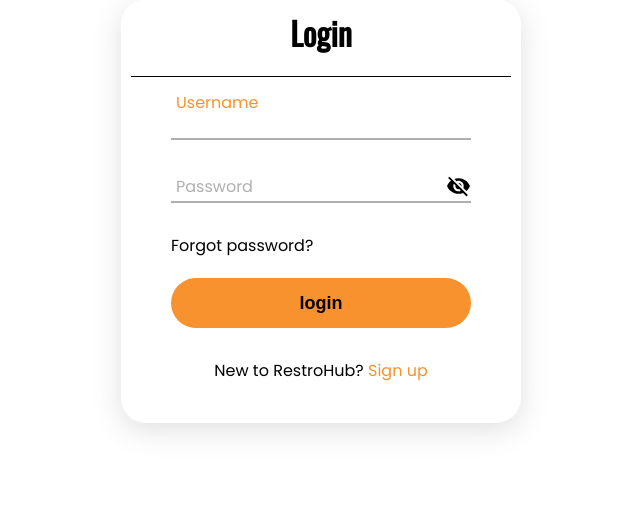
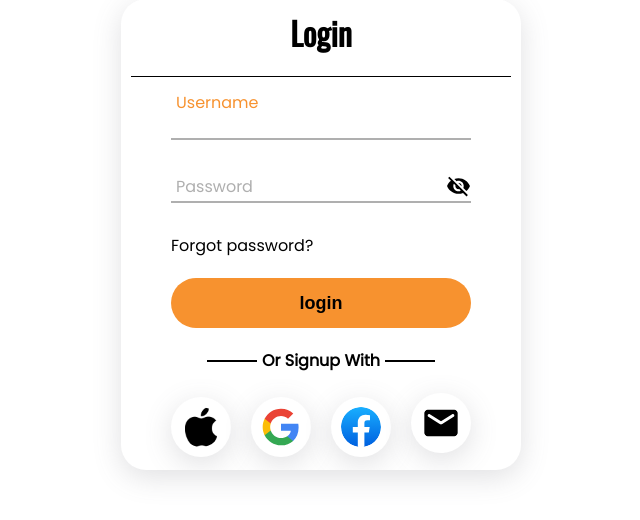
Before and after one commit to coderSuresh/online-food-ordering-system, a PHP site: page /php/customer_auth/login.php in a window 1280 px wide. Shown: the part 111-631 px from the top of the page, without its empty margins (319-959 px from the left). Run offline with PHP 8.4, Linux system fonts and the light colour scheme.

Commit message:
feat: add social signup icons

```diff
--- a/php/customer_auth/login.php
+++ b/php/customer_auth/login.php
@@ -21,8 +21,10 @@ session_start();
         <nav class="top_nav flex items-center">
             <div class="logo__back-btn flex items-center">
                 <!-- back btn -->
-                <button class="nav__btn-back no_bg no_outline"><img src="../../images/ic_back.svg" alt="go back"></button>
-                <a href="../../" class="logo heading flex items-center"><img src="../../images/logo.png" alt="logo">Restro
+                <button class="nav__btn-back no_bg no_outline"><img src="../../images/ic_back.svg"
+                        alt="go back"></button>
+                <a href="../../" class="logo heading flex items-center"><img src="../../images/logo.png"
+                        alt="logo">Restro
 
                     <span>Hub</span>
                 </a>
@@ -41,22 +43,37 @@ session_start();
 
     <main class="center border-curve-lg shadow">
         <h1 class="heading text-center">Login</h1>
-        <form action= "../../php/customer_auth/auth.php" method="post">
+        <form action="../../php/customer_auth/auth.php" method="post">
             <div class="text_field">
                 <input type="text" class="no_bg no_outline" placeholder="John Doe" name="username" required autofocus>
                 <label>Username</label>
             </div>
             <div class="text_field">
-                <input type="password" class="no_bg no_outline password_input" placeholder="xxxxxxxx" name="password" required>
+                <input type="password" class="no_bg no_outline password_input" placeholder="xxxxxxxx" name="password"
+                    required>
                 <label>Password</label>
                 <img src="../../images/ic_eye-off.svg" alt="hide password" class="pointer password_toggle_btn">
             </div>
             <a href="#" class="forget_password">Forgot password?</a>
             <input type="submit" class="no_outline border-curve-lg mt-20" name="login" value="login">
 
-            <p class="signup_link text-center">
-                New to RestroHub?<a href="../customer_auth/register.php"> Sign up</a>
-            </p>
+            <div class="flex items-center or justify-center mt-20">
+                <siv class="bar"></siv>
+                <h4>Or Signup With</h4>
+                <siv class="bar"></siv>
+            </div>
+
+            <div class="flex items-center mt-20">
+
+                <img src="../../images/ic_apple.png" class="icons pointer shadow" alt="sign in with apple">
+
+                <img src="../../images/ic_google.svg" class="icons pointer shadow" alt="sign in with google">
+
+                <img src="../../images/ic_facebook.svg" class="icons pointer shadow" alt="sign in with facebook">
+
+                <a href="./register.php"><img src="../../images/ic_mail.svg" class="icons pointer shadow"
+                        alt="sign in with email"></a>
+            </div>
         </form>
     </main>
 
--- a/styles/style.css
+++ b/styles/style.css
@@ -1059,11 +1059,23 @@ table tr th {
     transition: 0.3s all;
 }
 
-/* hide error messages on page */
-.error-message {
-    /* display: none; */
-}
-
 .error-container.active {
     right: 40px;
 }
+
+.icons {
+    width: 50px;
+    height: 60px;
+    width: 60px;
+    object-fit: contain;
+    background-color: var(--white);
+    border-radius: 50%;
+    padding: 10px;
+}
+
+.or .bar {
+    width: 50px;
+    height: 2px;
+    background-color: var(--black);
+    margin: 0 5px;
+}
```
Also changed, not shown: images/ic_apple.png (added), images/ic_facebook.svg (added), images/ic_google.svg (added).
